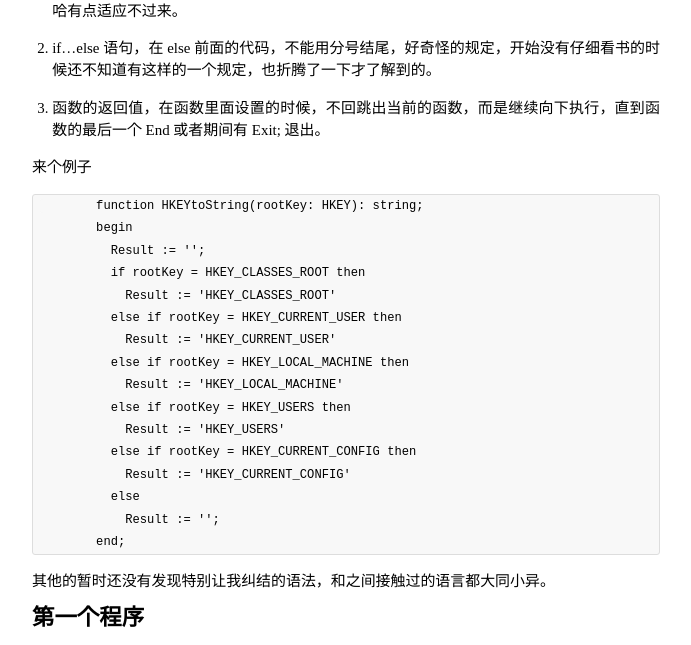
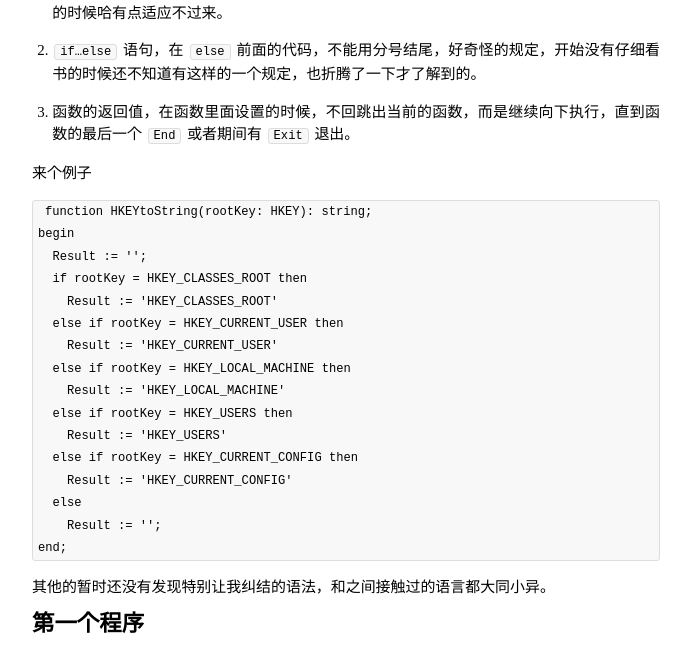
Before and after one commit to one3chens/somemightsay, a Jekyll site: the page built from _posts/2012-10-19-the-first-delphi-study.md, in a window 1280 px wide and 1400 px high, scrolled down 970 px. Shown: the part 280-925 px from the top of the window, without its empty margins (294-985 px from the left). Built offline with Jekyll 4.4.1, drawn with Linux system fonts in a browser that asks for light colours; Markdown is read by kramdown in place of the engine named in the settings; some of the changed text lies outside the part shown.

Commit message:
amend post : [the-first-delphi-study]
1, replace the front pic
2, amend delphi highlight code
3, add some code block

````diff
--- a/_posts/2012-10-19-the-first-delphi-study.md
+++ b/_posts/2012-10-19-the-first-delphi-study.md
@@ -23,32 +24,32 @@
 
 ![Text](https://dl.dropboxusercontent.com/u/24683331/blog_img/Delphi_s_short.png)
 
-1. 赋值语句由 = 变成了， := 。而 = 则表示是相等的意思，两边是布尔值。最开始写代码的时候哈有点适应不过来。
+1. 赋值语句由 `=` 变成了， `:=` 。而 `=` 则表示是相等的意思，两边是布尔值。最开始写代码的时候哈有点适应不过来。
 
-2. if…else 语句，在 else 前面的代码，不能用分号结尾，好奇怪的规定，开始没有仔细看书的时候还不知道有这样的一个规定，也折腾了一下才了解到的。
+2. `if…else` 语句，在 `else` 前面的代码，不能用分号结尾，好奇怪的规定，开始没有仔细看书的时候还不知道有这样的一个规定，也折腾了一下才了解到的。
 
-3. 函数的返回值，在函数里面设置的时候，不回跳出当前的函数，而是继续向下执行，直到函数的最后一个 End 或者期间有 Exit; 退出。
+3. 函数的返回值，在函数里面设置的时候，不回跳出当前的函数，而是继续向下执行，直到函数的最后一个 `End` 或者期间有 `Exit` 退出。
 
 来个例子
 
-```
-	function HKEYtoString(rootKey: HKEY): string;
-	begin
-	  Result := '';
-	  if rootKey = HKEY_CLASSES_ROOT then
-	    Result := 'HKEY_CLASSES_ROOT'
-	  else if rootKey = HKEY_CURRENT_USER then
-	    Result := 'HKEY_CURRENT_USER'
-	  else if rootKey = HKEY_LOCAL_MACHINE then
-	    Result := 'HKEY_LOCAL_MACHINE'
-	  else if rootKey = HKEY_USERS then
-	    Result := 'HKEY_USERS'
-	  else if rootKey = HKEY_CURRENT_CONFIG then
-	    Result := 'HKEY_CURRENT_CONFIG'
-	  else
-	    Result := '';
-	end;
-```
+{% highlight delphi %}
+function HKEYtoString(rootKey: HKEY): string;
+begin
+  Result := '';
+  if rootKey = HKEY_CLASSES_ROOT then
+    Result := 'HKEY_CLASSES_ROOT'
+  else if rootKey = HKEY_CURRENT_USER then
+    Result := 'HKEY_CURRENT_USER'
+  else if rootKey = HKEY_LOCAL_MACHINE then
+    Result := 'HKEY_LOCAL_MACHINE'
+  else if rootKey = HKEY_USERS then
+    Result := 'HKEY_USERS'
+  else if rootKey = HKEY_CURRENT_CONFIG then
+    Result := 'HKEY_CURRENT_CONFIG'
+  else
+    Result := '';
+end;
+{% endhighlight %}
 
 其他的暂时还没有发现特别让我纠结的语法，和之间接触过的语言都大同小异。
 
@@ -62,15 +63,7 @@
 
 第一个星期的节奏大概是这样子的：
 
-```
-  每天7点半起来 –> 赶109公交 –> 两站到公司附近 –> 711买早饭吃
-  /*
-  在遍历了711里面所有包子过后，选择酱肉包作为默认选项，其它默认的选项包括卤蛋一枚，豆浆一杯，再加上随机要一样关东煮。后来因为泓子给买了一件牛奶过后，一盒牛奶替换豆浆变成了默认选项。
-  */
-  –> 到公司 –> 开始写代码 –> 11:30吃午饭 –> 回公司继续写代码
-  –> 下班晚饭后坐公交回租的地方 –> 扒在床上休息到8点 –> 继续爬起来写代码
-  –> 11点过后洗簌躺下(这几天时间退后到了12点过后)
-```
+`每天7点半起来` –> `赶109公交` –> `两站到公司附近` –> `711买早饭吃` –> `到公司` –> `开始写代码` –> `11:30吃午饭` –> `回公司继续写代码` –> `下班晚饭后坐公交回租的地方` –> `扒在床上休息到8点` –> `继续爬起来写代码–`> `11点过后洗簌躺下`
 
 就这样，渐渐熟悉了语言和开发环境，也熟悉了上下班的时间，熟悉公司的环境。最开始的几天，因为强度对比学校里面逍遥自在的生活提高了很多，眼睛有点受不了，每天下班过后，都有点睁不开眼睛，不是因为困，而是眼睛太累，太干涩了。后来泓子给买了瓶眼药水才有点缓解。
 
````
Also changed, not shown: other parts of _posts/2012-10-19-the-first-delphi-study.md (+9 -8 lines).
